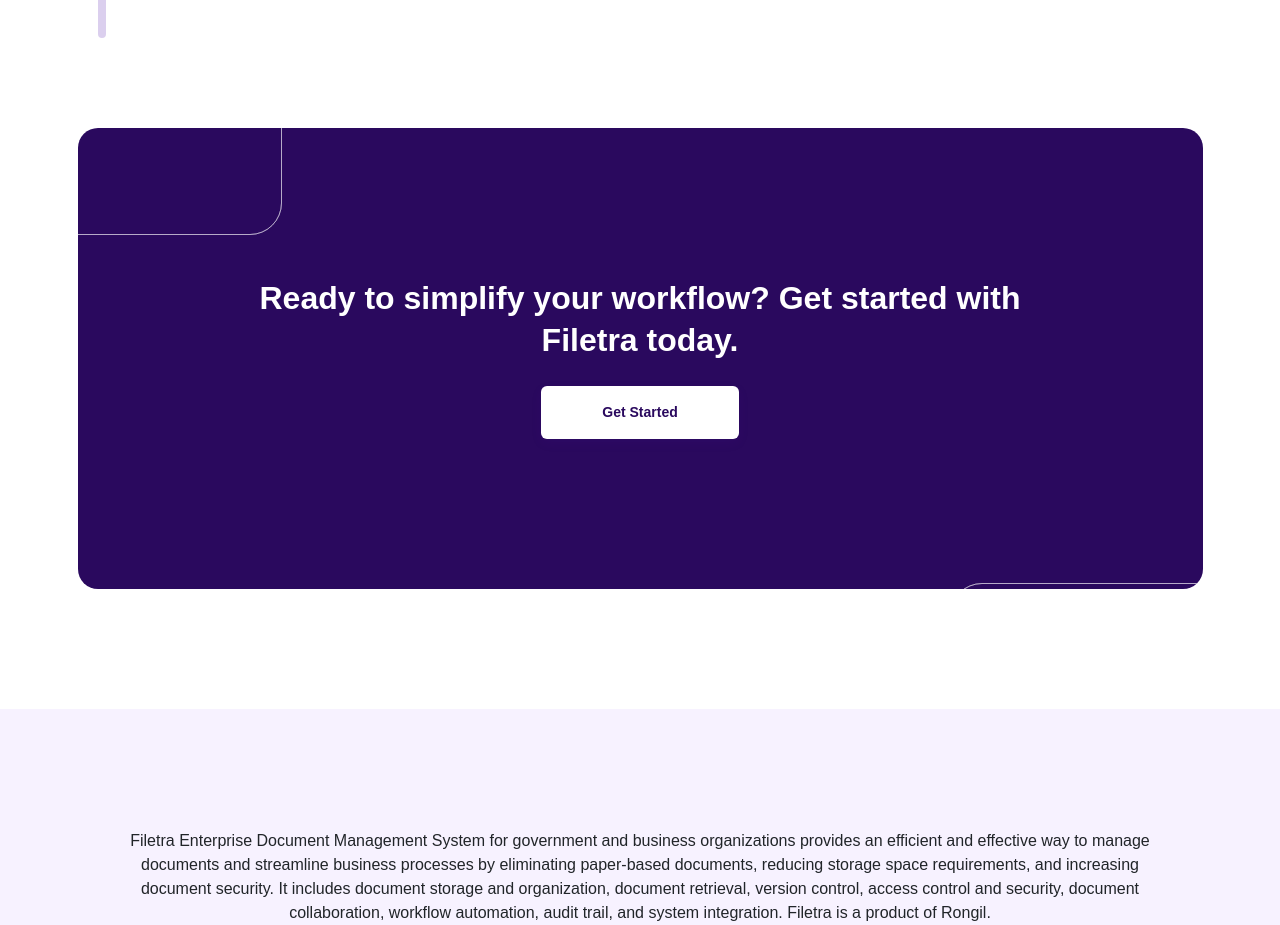
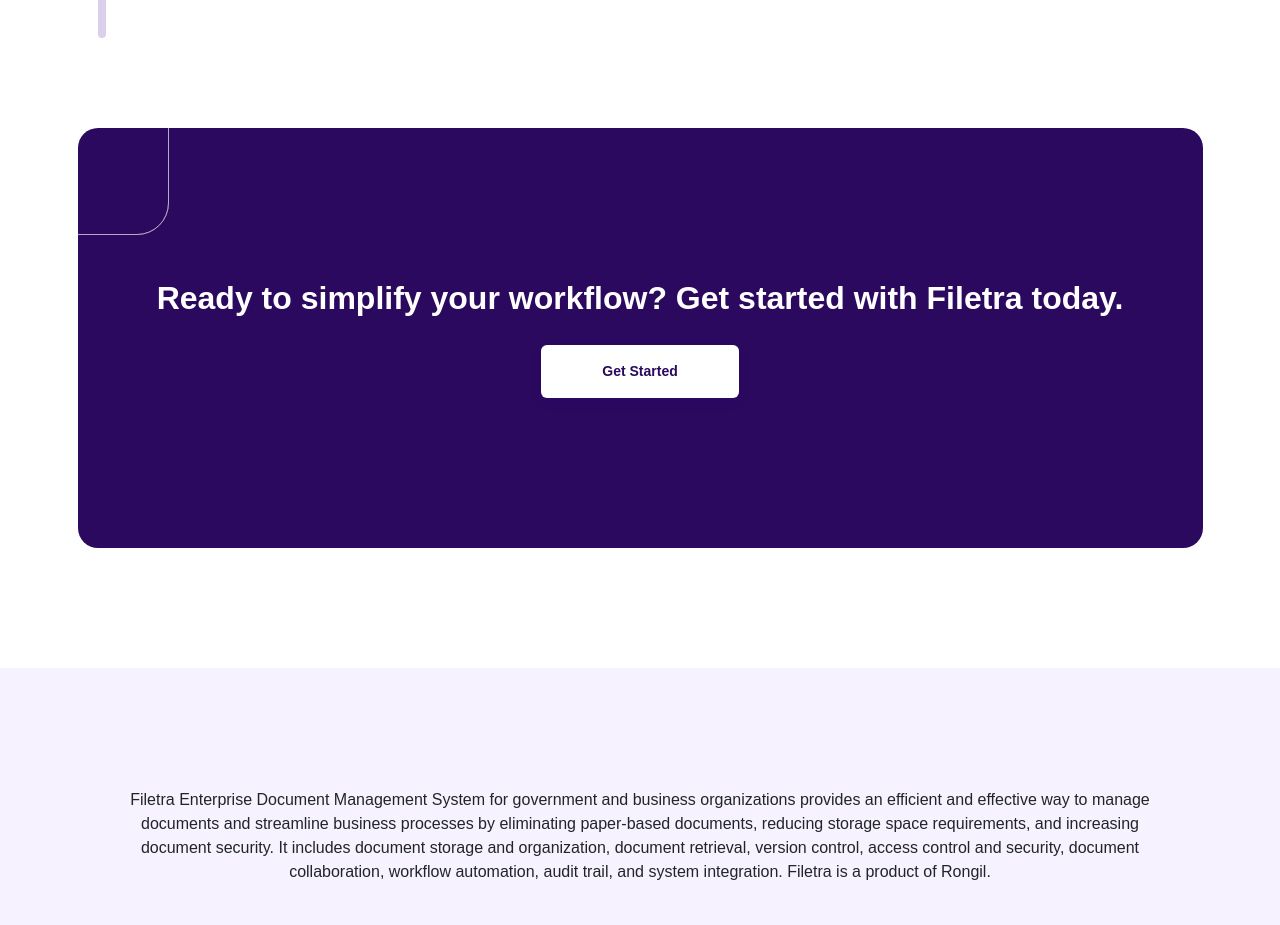
Before and after one commit to agun36/filtra, a React (Vite) app: page / in a window 1280 px wide. Shown: the part 7060-7985 px from the top of the page. Built offline with nearby package versions, Linux system fonts and the light colour scheme.

Commit message:
modified: contacts

```diff
--- a/src/components/contacts/index.tsx
+++ b/src/components/contacts/index.tsx
@@ -6,7 +6,7 @@
 export const Contacts = () => {
     const [modalShow, setModalShow] = useState(false);
     return (
-        <section className="contacts bg-bg-100 d-flex flex-column justify-content-center align-items-center modal-dialog modal-dialog-centered">
+        <section className="contacts bg-bg-100 d-flex flex-column justify-content-center align-items-center modal-dialog modal-dialog-centered container-fluid">
             <div className="modal-content d-flex align-items-center flex-column">
                 <h1 className="text-white col mb-5 text-center">Ready to simplify your workflow? Get started with Filetra today.</h1>
                 <button type='button' className="btn bg-white text-bg-100 px-6 py-3 opacity  " data-bs-toggle="modal" data-bs-target="#exampleModal" onClick={() => setModalShow(true)}>Get Started</button>
--- a/src/components/contacts/styles.scss
+++ b/src/components/contacts/styles.scss
@@ -19,20 +19,20 @@
     }
 
     ::before {
-        content: "";
+        content: " ";
         position: absolute;
         width: 28.7rem;
         height: 28.7rem;
-        top: 46.5rem;
+        top: 80.5rem;
         left: 85%;
         gap: 0px;
         border-radius: 3.2rem 0rem 0rem 0rem;
-        opacity: 30%;
+        // opacity: 30%;
         border: .1rem solid $white;
 
         @media screen and (min-width: 650px) {
 
-            top: 33.5rem;
+            top: 30.5rem;
         }
     }
 
```
